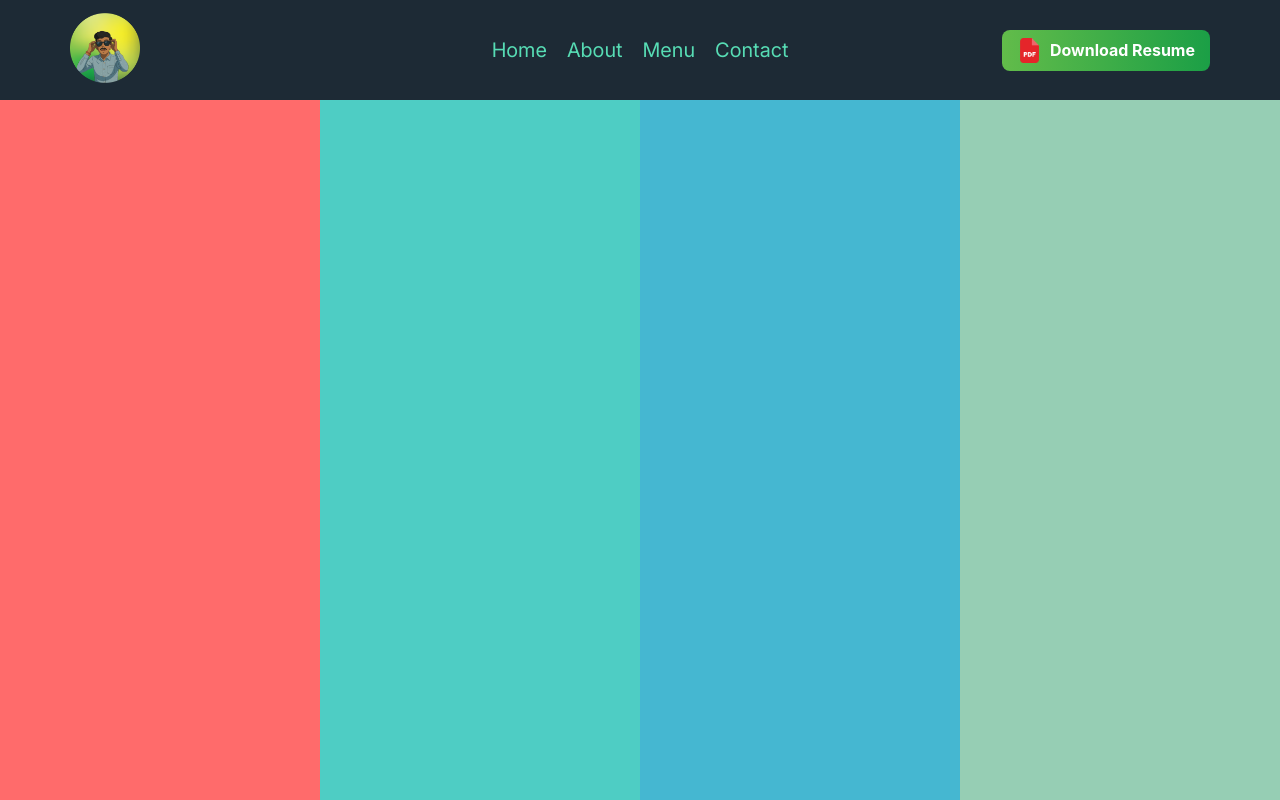
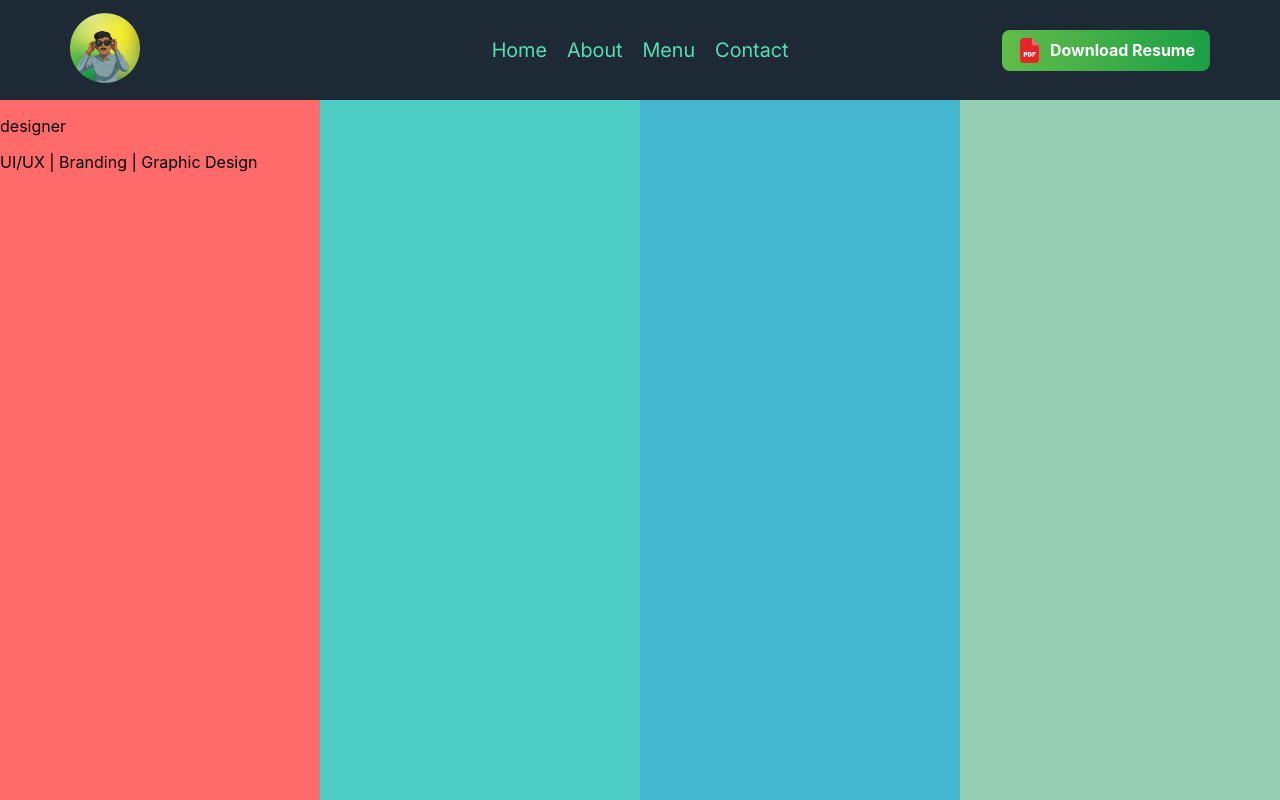
Before and after one commit to patel-vansh1607/vansh-patel, a React (Create React App) app: page /about in a window 1280 px wide. Built offline with nearby package versions, Linux system fonts and the light colour scheme.

Commit message:
adding skills in div1

```diff
--- a/src/pages/About.js
+++ b/src/pages/About.js
@@ -5,7 +5,10 @@ const AboutPage = () => {
     return(
         <div className="main div">
             <Navbar />
-            <div className="div-1"></div>
+            <div className="div-1">
+                <p>designer</p>
+                <p>UI/UX | Branding | Graphic Design</p>
+            </div>
             <div className="div-2"></div>
             <div className="div-3"></div>
             <div className="div-4"></div>
```
